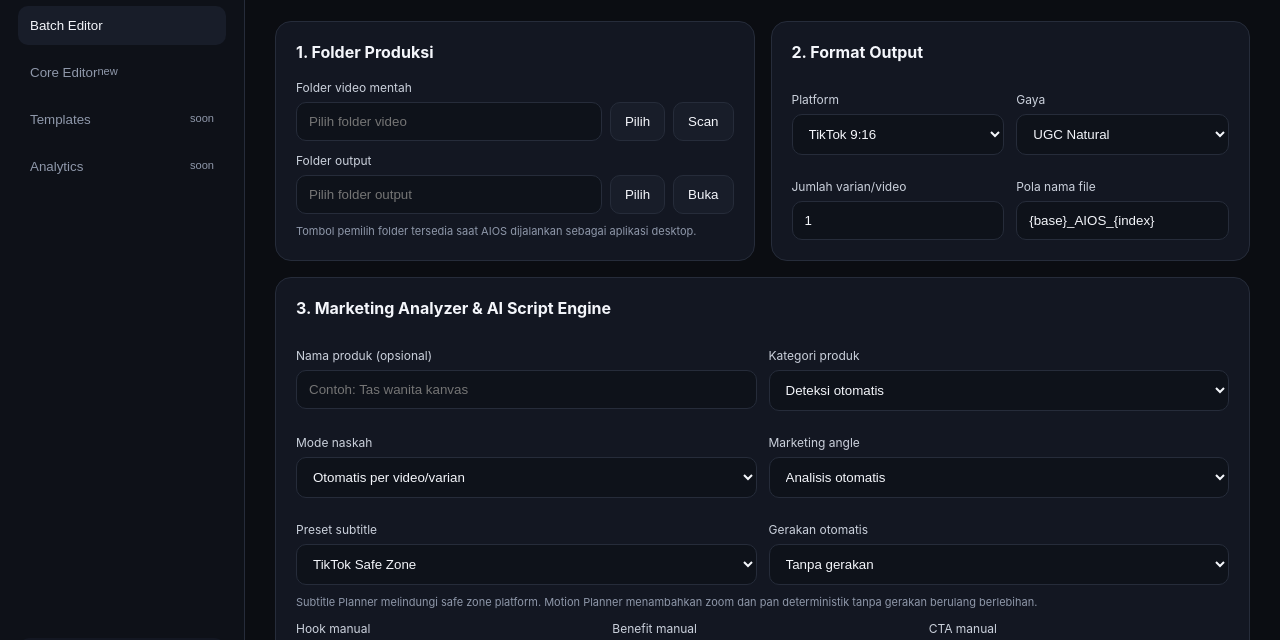
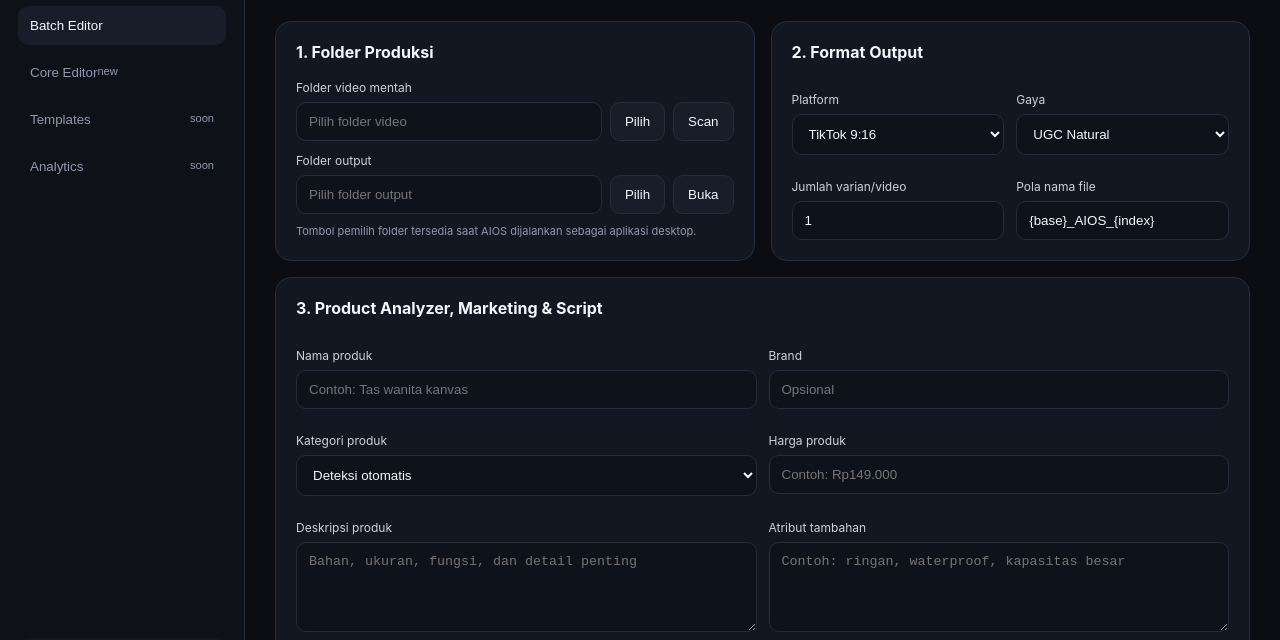
Before and after one commit to itsneiq/AIOS, an Electron app: page apps/auto-editor-v1/public/index.html in a window 1280 px wide. Shown: the part 93-733 px from the top of the page. Drawn offline with Linux system fonts and the light colour scheme; no server answers.

Commit message:
feat(product): add product analyzer controls

```diff
--- a/apps/auto-editor-v1/public/index.html
+++ b/apps/auto-editor-v1/public/index.html
@@ -20,16 +20,20 @@
       <div class="card"><h2>2. Format Output</h2><div class="grid two compact"><div><label>Platform</label><select id="platform"><option value="tiktok">TikTok 9:16</option><option value="shopee">Shopee Video 9:16</option><option value="meta">Meta Reels 9:16</option></select></div><div><label>Gaya</label><select id="style"><option value="ugc">UGC Natural</option><option value="hard">Hard Selling</option><option value="clean">Clean Premium</option></select></div><div><label>Jumlah varian/video</label><input id="variants" type="number" min="1" max="5" value="1"></div><div><label>Pola nama file</label><input id="filenamePattern" value="{base}_AIOS_{index}"></div></div></div>
     </section>
     <section class="card">
-      <h2>3. Marketing Analyzer & AI Script Engine</h2>
+      <h2>3. Product Analyzer, Marketing & Script</h2>
       <div class="grid two compact">
-        <div><label>Nama produk (opsional)</label><input id="productName" placeholder="Contoh: Tas wanita kanvas"></div>
+        <div><label>Nama produk</label><input id="productName" placeholder="Contoh: Tas wanita kanvas"></div>
+        <div><label>Brand</label><input id="productBrand" placeholder="Opsional"></div>
         <div><label>Kategori produk</label><select id="productCategory"><option value="">Deteksi otomatis</option><option value="fashion">Fashion</option><option value="beauty">Beauty</option><option value="gadget">Gadget</option><option value="kitchen">Kitchen</option><option value="home">Home</option><option value="general">General</option></select></div>
+        <div><label>Harga produk</label><input id="productPrice" placeholder="Contoh: Rp149.000"></div>
+        <div><label>Deskripsi produk</label><textarea id="productDescription" placeholder="Bahan, ukuran, fungsi, dan detail penting"></textarea></div>
+        <div><label>Atribut tambahan</label><textarea id="productAttributes" placeholder="Contoh: ringan, waterproof, kapasitas besar"></textarea></div>
         <div><label>Mode naskah</label><select id="scriptMode"><option value="auto">Otomatis per video/varian</option><option value="manual">Manual untuk seluruh batch</option></select></div>
         <div><label>Marketing angle</label><select id="scriptAngle"><option value="auto">Analisis otomatis</option><option value="balanced">Balanced</option><option value="curiosity">Curiosity</option><option value="problem_solution">Problem–Solution</option><option value="fomo">FOMO</option></select></div>
         <div><label>Preset subtitle</label><select id="subtitlePreset"><option value="tiktok">TikTok Safe Zone</option><option value="shopee">Shopee Video</option><option value="meta">Meta Reels</option><option value="youtube">YouTube Shorts</option></select></div>
         <div><label>Gerakan otomatis</label><select id="motionPreset"><option value="off">Tanpa gerakan</option><option value="subtle">Halus</option><option value="balanced">Seimbang</option><option value="energetic">Energik</option></select></div>
       </div>
-      <p class="hint">Subtitle Planner melindungi safe zone platform. Motion Planner menambahkan zoom dan pan deterministik tanpa gerakan berulang berlebihan.</p>
+      <p class="hint">Product Analyzer mengekstrak kategori, atribut, benefit, target audience, harga, dan keyword secara lokal sebelum Marketing Analyzer membuat angle naskah.</p>
       <div class="grid three"><div><label>Hook manual</label><textarea id="hook"></textarea></div><div><label>Benefit manual</label><textarea id="benefit"></textarea></div><div><label>CTA manual</label><textarea id="cta"></textarea></div></div>
     </section>
     <section class="grid two">
```
